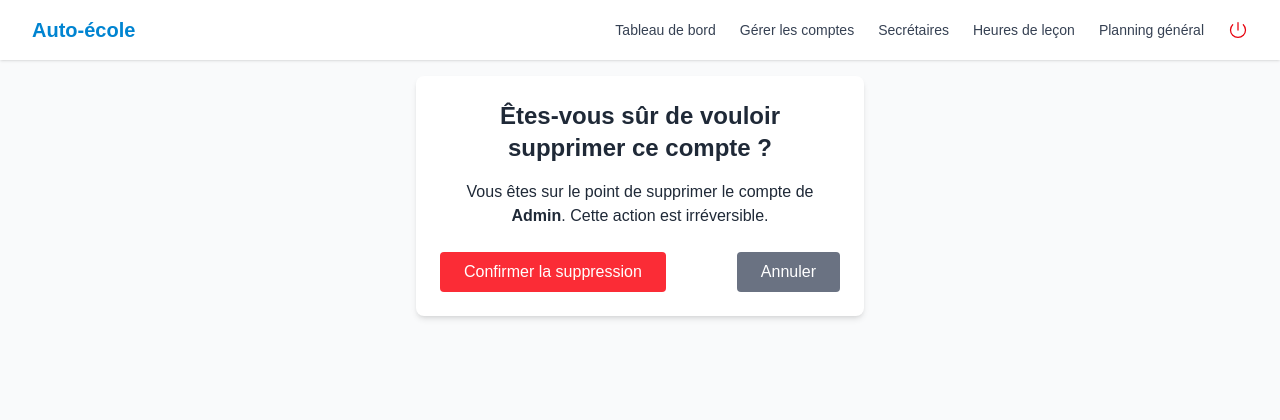
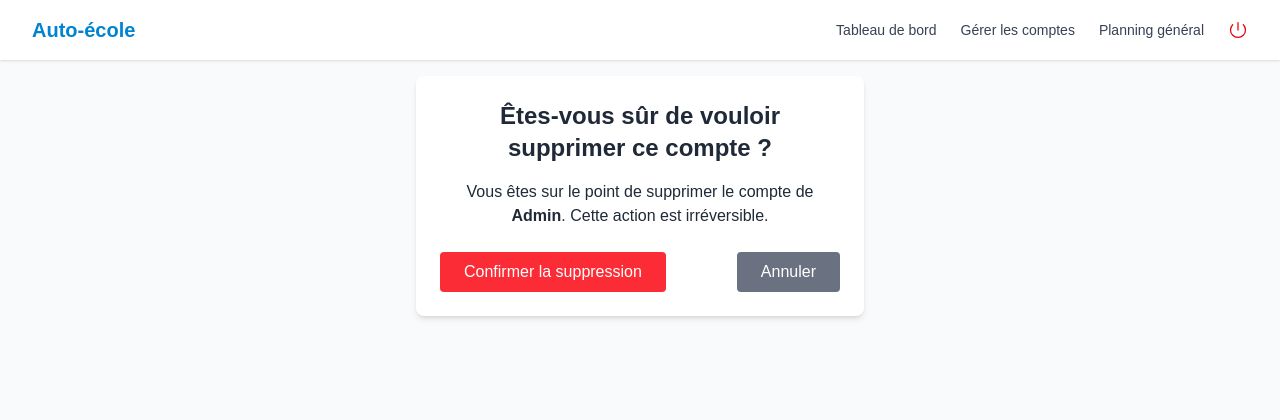
Before and after one commit to zpilia/driving_school, a Django app: page /accounts/manage_accounts/1/delete/ in a window 1280 px wide. Shown: the top 420 px of the page. Run offline with Django 5.2, Linux system fonts and the light colour scheme; a user stored in the database is signed in; data comes from the database, SQL or seed files in the repository.

Commit message:
refactor(admin): remove unused urls

```diff
--- a/template/base.html
+++ b/template/base.html
@@ -70,8 +70,6 @@
               {% elif user.role == 'admin' %}
                 <li><a href="{% url 'accounts:dashboard' %}" class="hover:text-sky-500">Tableau de bord</a></li>
                 <li><a href="{% url 'accounts:account_list' %}" class="hover:text-sky-500">Gérer les comptes</a></li>
-                <li><a href="{% url 'accounts:manage_secretaries' %}" class="hover:text-sky-500">Secrétaires</a></li>
-                <li><a href="{% url 'lessonpackages:manage' %}" class="hover:text-sky-500">Heures de leçon</a></li>
                 <li><a href="{% url 'appointments:general_schedule' %}" class="hover:text-sky-500">Planning général</a></li>
               {% endif %}
 
```
